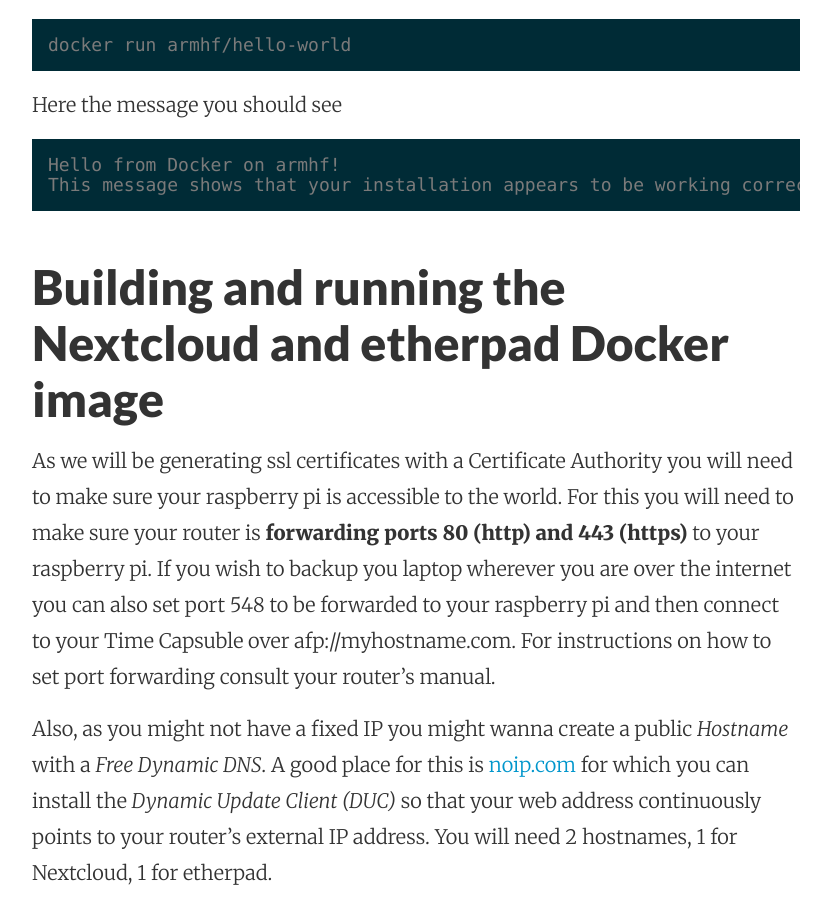
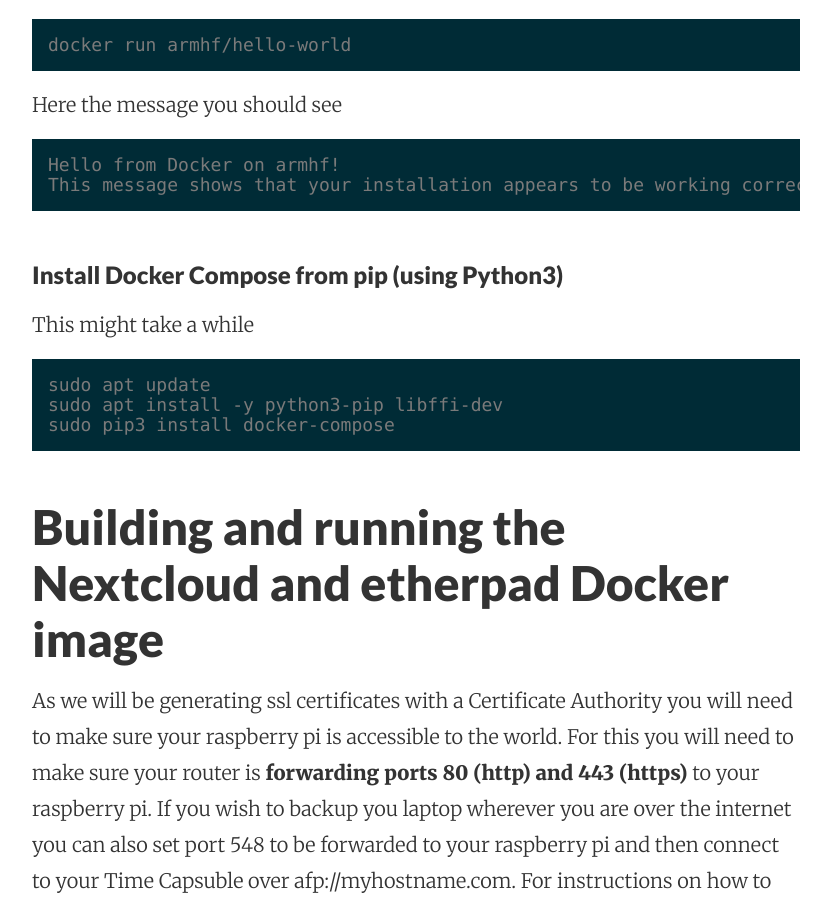
Before and after one commit to jorgeboucas/jorgeboucas.github.io, a Jekyll site: the page built from _posts/2019-03-09-raspberry-pi.markdown, in a window 1280 px wide and 900 px high, scrolled down 6768 px. Shown: the whole window, without its empty margins (224-1055 px from the left). Built offline with Jekyll 4.4.1, drawn with Linux system fonts in a browser that asks for light colours.

Commit message:
Update 2019-03-09-raspberry-pi.markdown

````diff
--- a/_posts/2019-03-09-raspberry-pi.markdown
+++ b/_posts/2019-03-09-raspberry-pi.markdown
@@ -221,6 +221,15 @@ Hello from Docker on armhf!
 This message shows that your installation appears to be working correctly.
 ```
 
+### Install Docker Compose from pip (using Python3)
+
+This might take a while
+```
+sudo apt update
+sudo apt install -y python3-pip libffi-dev
+sudo pip3 install docker-compose
+```
+
 ## Building and running the Nextcloud and etherpad Docker image
 
 As we will be generating ssl certificates with a Certificate Authority you will need to make sure
````
